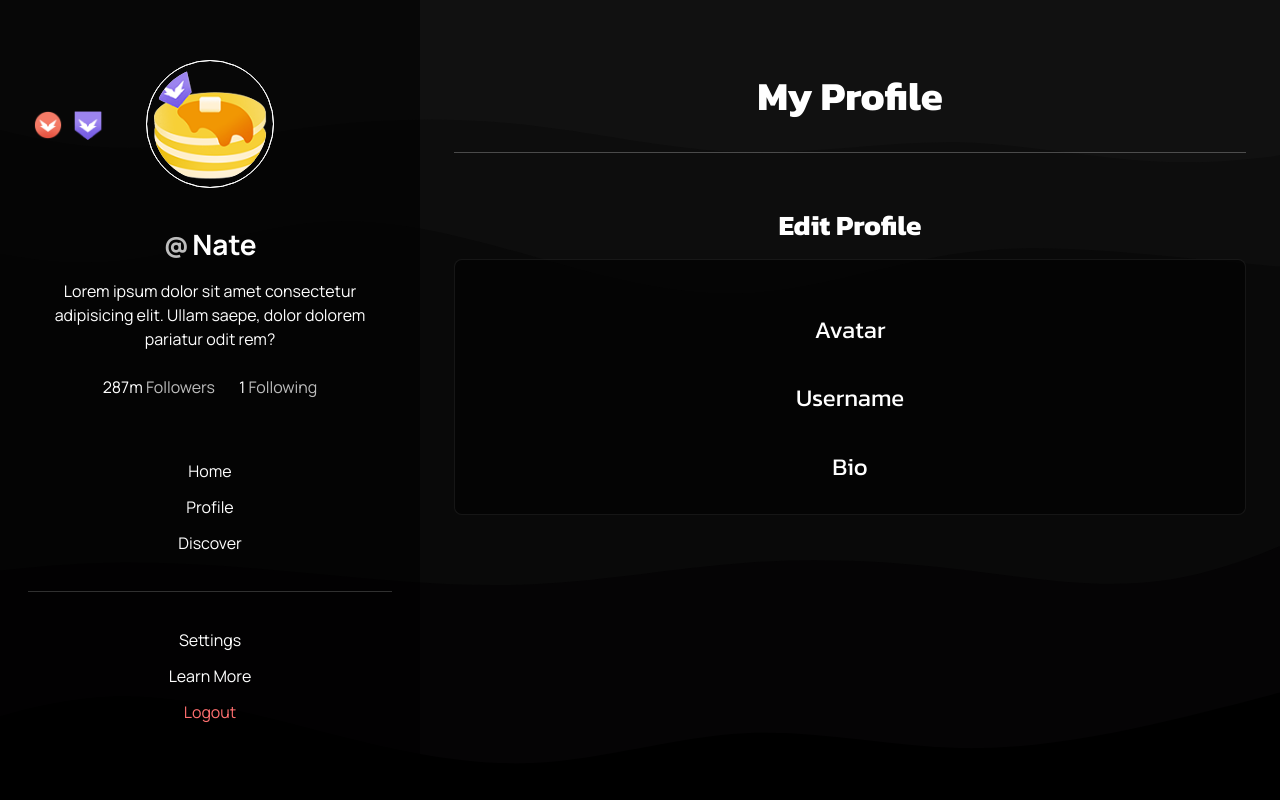
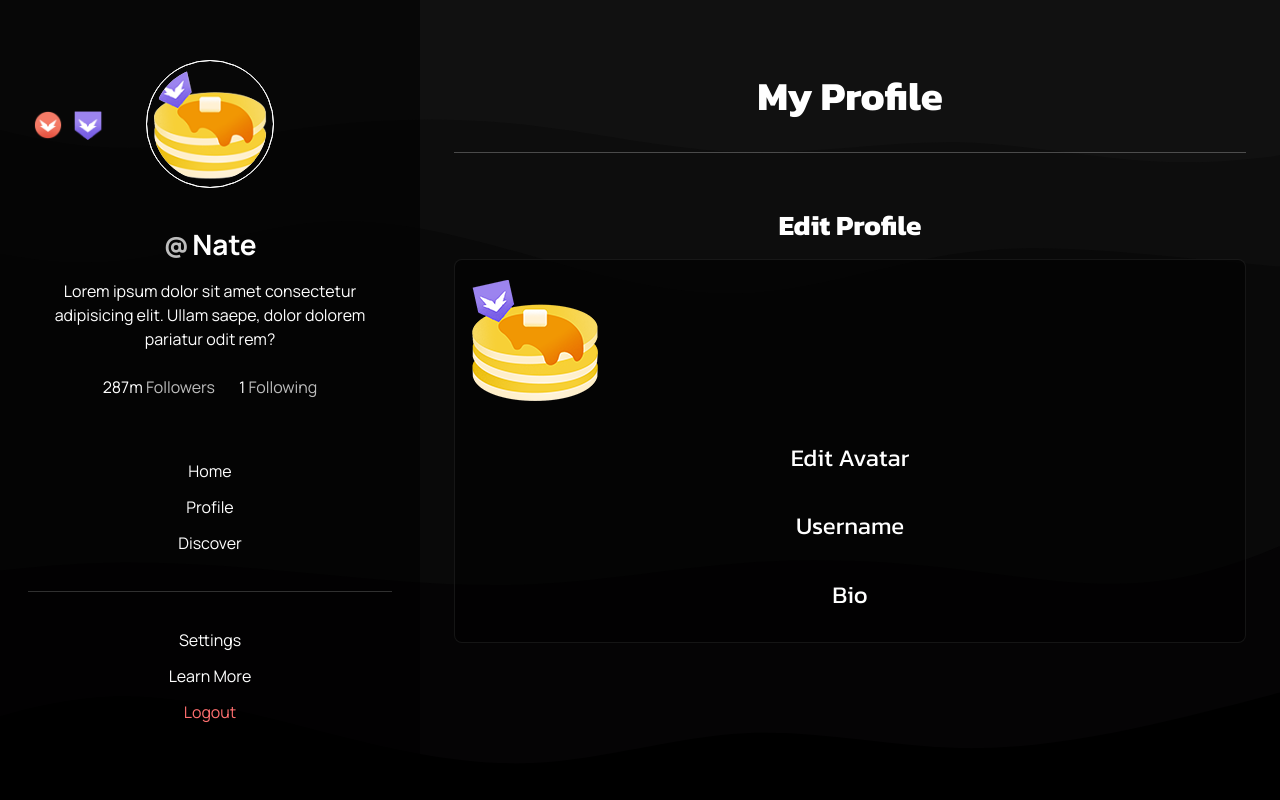
Before and after one commit to TDG-Org/Statue-Status, a React (Create React App) app in the folder client/: page /profile in a window 1280 px wide. Shown: the top 800 px of the page. Built offline with nearby package versions, Linux system fonts and the light colour scheme.

Commit message:
fixing layout for profile section

```diff
--- a/client/src/pages/Profile/ProfilePage.jsx
+++ b/client/src/pages/Profile/ProfilePage.jsx
@@ -2,6 +2,9 @@ import React from "react";
 
 // Styles
 import "./ProfilePage.scss";
+
+// Images/SVGs
+import { Pancake } from "../../assets/imgs/";
 
 const ProfilePage = () => {
   return (
@@ -19,9 +22,14 @@ const ProfilePage = () => {
 
           {/* Avatar  */}
           <div className="profile-sect-avatar">
-            <h4>Avatar</h4>
+            <div className="profile-sect-avatar-content">
+              <img src={Pancake} alt="" />
+              <div className="avatar-edit-overlay"></div>
+            </div>
+            <h4>Edit Avatar</h4>
           </div>
 
+          <div className="text-edit-side">
             {/* Username  */}
             <div className="profile-sect-name">
               <h4>Username</h4>
@@ -31,10 +39,17 @@ const ProfilePage = () => {
             <div className="profile-sect-bio">
               <h4>Bio</h4>
             </div>
+          </div>
 
         </div>
 
       </div>
+
+      {/* Statue Section  */}
+      <div className="statue-sect">
+
+      </div>
+
     </div>
   );
 };
```
Lines whose indentation alone changed are shown as unchanged.
